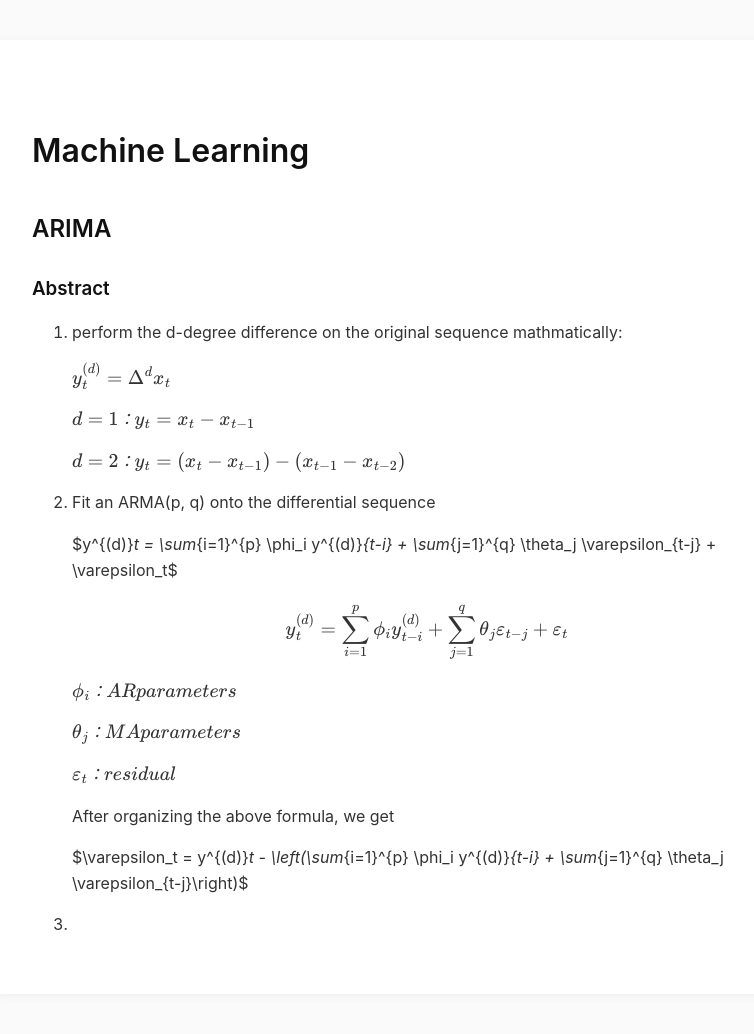
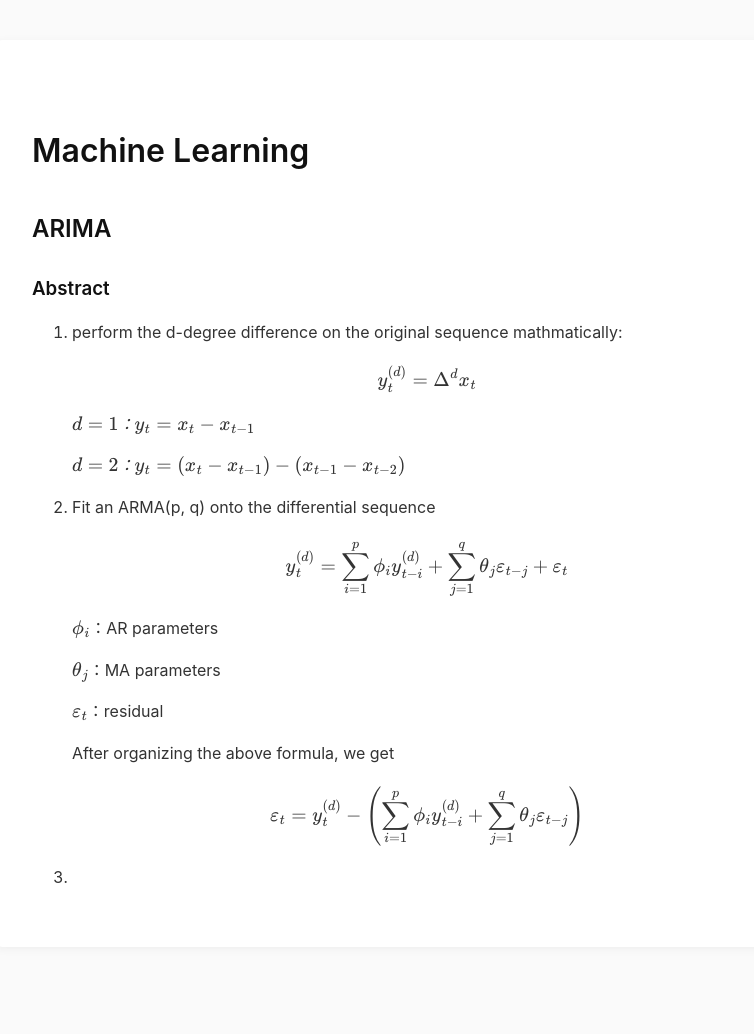
Before and after one commit to zixs0423/tech_note, a Jekyll site: the page built from docs/notes/time_series_prediction.md, in a window 1280 px wide. Shown: the whole page, without its empty margins (233-987 px from the left). Built offline with Jekyll 4.4.1, drawn with Linux system fonts in a browser that asks for light colours; our own code applies the rules of GitHub Pages for plain Markdown files; after the commit the page ends 987 px from its top, so only the background shows below that.

Commit message:
Improve mathematical formatting in time series prediction documentation for clarity

```diff
--- a/docs/notes/time_series_prediction.md
+++ b/docs/notes/time_series_prediction.md
@@ -10,7 +10,7 @@ layout: default
 1. perform the d-degree difference on the original sequence
    mathmatically:
 
-   $y^{(d)}_t = \Delta^d x_t$
+   $$y^{(d)}_t = \Delta^d x_t$$
 
    $d=1：y_t = x_t - x_{t-1}$
 
@@ -18,19 +18,16 @@ layout: default
 
 3. Fit an ARMA(p, q) onto the differential sequence
 
-   $y^{(d)}_t =  \sum_{i=1}^{p} \phi_i y^{(d)}_{t-i} + \sum_{j=1}^{q} \theta_j \varepsilon_{t-j} + \varepsilon_t$
-
-
    $$y^{(d)}_t =  \sum_{i=1}^{p} \phi_i y^{(d)}_{t-i} + \sum_{j=1}^{q} \theta_j \varepsilon_{t-j} + \varepsilon_t$$
 
-   $\phi_i：AR parameters$
+   $\phi_i$：AR parameters
 
-   $\theta_j：MA parameters$
+   $\theta_j$：MA parameters
 
-   $\varepsilon_t：residual$
+   $\varepsilon_t$：residual
 
    After organizing the above formula, we get
 
-   $\varepsilon_t = y^{(d)}_t - \left(\sum_{i=1}^{p} \phi_i y^{(d)}_{t-i} + \sum_{j=1}^{q} \theta_j \varepsilon_{t-j}\right)$
+   $$\varepsilon_t = y^{(d)}_t - \left(\sum_{i=1}^{p} \phi_i y^{(d)}_{t-i} + \sum_{j=1}^{q} \theta_j \varepsilon_{t-j}\right)$$
 
 4.
```
